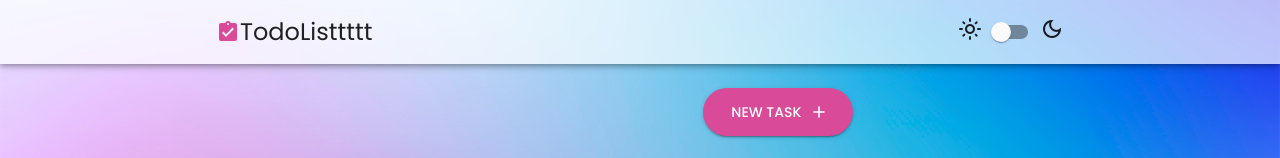
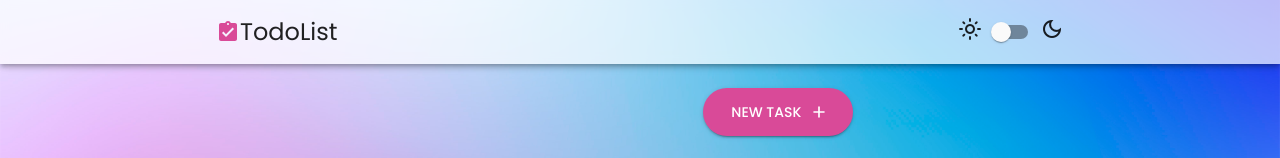
Before and after one commit to parthpatel6347/react-hooks-todo-app, a React (Create React App) app: page / in a window 1280 px wide. Shown: the top 158 px of the page. Built offline with nearby package versions, Linux system fonts and the light colour scheme.

Commit message:
revert change

```diff
--- a/src/TodoApp.js
+++ b/src/TodoApp.js
@@ -76,7 +76,7 @@ function TodoApp() {
           <ToolBar className={classes.toolBar}>
             <Typography color="inherit" variant="h5" className={classes.title}>
               <AssignmentTurnedInIcon color="primary" />
-              TodoListtttt
+              TodoList
             </Typography>
             <div>
               <Grid
```
